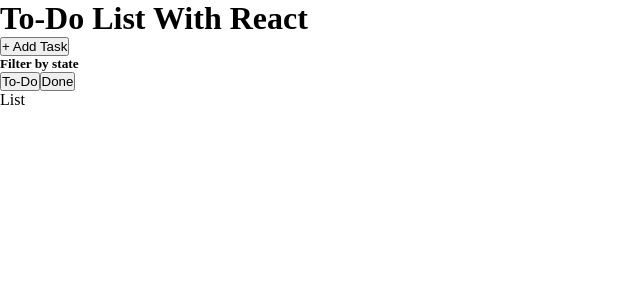
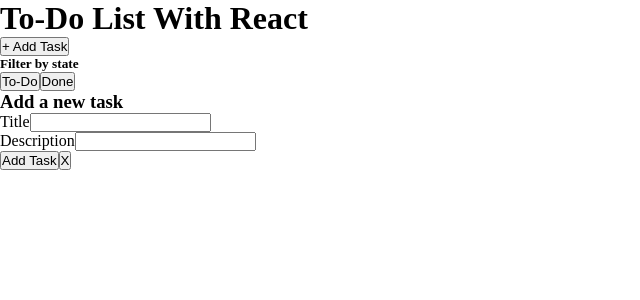
Before and after one commit to JoseDeyvid/ToDoList-Contexts-Reducers-Sass, a React (Vite) app: page / in a window 1280 px wide. Both pictures are taken after a click on the button "+ Add Task". Shown: the top 300 px of the page, without its empty margins (0-640 px from the left). Built offline with nearby package versions, Linux system fonts and the light colour scheme.

Commit message:
Efetuar logica do projeto

```diff
--- a/src/App.tsx
+++ b/src/App.tsx
@@ -1,18 +1,24 @@
+import { useState } from 'react'
 import styles from './App.module.scss'
 
 // Components
 import Filter from './components/Filter'
 import Header from './components/Header'
 import List from './components/List'
+import { TaskModel } from './utils/types'
+import ModalAddTask from './components/ModalAddTask'
 
 function App() {
 
+  const [tasks, setTasks] = useState<TaskModel[]>([]);
+  const [modalIsActive, setModalIsActive] = useState(false);
   return (
     <div className={styles.app}>
-      <Header />
+      <Header setModalIsActive={setModalIsActive} />
       <main>
         <Filter />
-        <List />
+        <List tasks={tasks} setTasks={setTasks} />
+        {modalIsActive && <ModalAddTask setModalIsActive={setModalIsActive} tasks={tasks} setTasks={setTasks} />}
       </main>
     </div>
   )
--- a/src/components/Header.tsx
+++ b/src/components/Header.tsx
@@ -1,10 +1,17 @@
 import React from 'react'
 
-const Header = () => {
+type Props = {
+  setModalIsActive: React.Dispatch<React.SetStateAction<boolean>>
+}
+
+const Header = ({ setModalIsActive }: Props) => {
+  const showModalHandler = () => {
+    setModalIsActive(true);
+  }
   return (
     <header>
-        <h1>To-Do List With React</h1>
-        <button>+ Add Task</button>
+      <h1>To-Do List With React</h1>
+      <button onClick={showModalHandler}>+ Add Task</button>
     </header>
   )
 }
--- a/src/components/List.tsx
+++ b/src/components/List.tsx
@@ -1,8 +1,19 @@
 import React from 'react'
+import { TaskModel } from '../utils/types'
+import Task from './Task'
 
-const List = () => {
+type Props = {
+    tasks: TaskModel[],
+    setTasks: React.Dispatch<React.SetStateAction<TaskModel[]>>
+}
+
+const List = ({tasks, setTasks}: Props) => {
   return (
-    <div>List</div>
+    <div>
+        {tasks.map((task) => (
+            <Task key={task.id} task={task} setTasks={setTasks}/>
+        ))}
+    </div>
   )
 }
 
--- a/src/components/ModalAddTask.tsx
+++ b/src/components/ModalAddTask.tsx
@@ -1,8 +1,56 @@
-import React from 'react'
+import React, { useState } from 'react'
+import { TaskModel } from '../utils/types'
 
-const ModalAddTask = () => {
+type Props = {
+  setModalIsActive: React.Dispatch<React.SetStateAction<boolean>>,
+  tasks: TaskModel[]
+  setTasks: React.Dispatch<React.SetStateAction<TaskModel[]>>
+}
+
+const ModalAddTask = ({ setModalIsActive, tasks, setTasks }: Props) => {
+
+  const [title, setTitle] = useState('')
+  const [description, setDescription] = useState('')
+
+  const closeModalHandler = () => {
+    setModalIsActive(false);
+  }
+
+  const addTaskHandler = () => {
+
+    const task: TaskModel = {
+      id: tasks.length,
+      title,
+      description,
+      done: false
+    }
+
+    if (title.trim() && description.trim()) {
+      setTasks((prev) => [
+        ...prev,
+        task
+      ])
+      setTitle("")
+      setDescription("")
+      closeModalHandler()
+    } else {
+      alert("Nenhum campo pode estar vazio!")
+    }
+  }
   return (
-    <div>ModalAddTask</div>
+    <div>
+      <h3>Add a new task</h3>
+      <div>
+        <label>Title</label>
+        <input type="text" value={title} onChange={(e) => setTitle(e.target.value)} />
+      </div>
+      <div>
+        <label>Description</label>
+        <input type="text" value={description} onChange={(e) => setDescription(e.target.value)} />
+      </div>
+      <button onClick={addTaskHandler}>Add Task</button>
+      <button onClick={closeModalHandler}>X</button>
+    </div>
   )
 }
 
--- a/src/components/Task.tsx
+++ b/src/components/Task.tsx
@@ -1,12 +1,32 @@
 import React from 'react'
+import { TaskModel } from '../utils/types'
 
-const Task = () => {
+type Props = {
+  task: TaskModel,
+  setTasks: React.Dispatch<React.SetStateAction<TaskModel[]>>
+}
+
+const Task = ({ task, setTasks }: Props) => {
+
+  const toggleTaskHandler = (id: number) => {
+    setTasks((prev) => prev.map((task) => {
+      if (task.id === id) {
+        task.done = !task.done;
+      }
+      return task
+    }))
+
+
+  }
+
   return (
     <div>
-        <h2>Título</h2>
-        <p>Descrição</p>
-        <input type="radio" />
-        <label>To-Do</label>
+      <h2>{task.title}</h2>
+      <p>{task.description}</p>
+      <div onClick={() => toggleTaskHandler(task.id)}>
+        <input type="radio" checked={task.done} readOnly />
+        <label>{task.done ? "Done" : "To-Do"}</label>
+      </div>
     </div>
   )
 }
--- a/src/main.tsx
+++ b/src/main.tsx
@@ -4,7 +4,5 @@
 import App from './App.tsx'
 
 createRoot(document.getElementById('root')!).render(
-  <StrictMode>
-    <App />
-  </StrictMode>,
+  <App />
 )
--- /dev/null
+++ b/src/utils/types.ts
@@ -0,0 +1,7 @@
+export type TaskModel = {
+    id: number
+    title: string,
+    description: string,
+    done: boolean
+
+}
```
